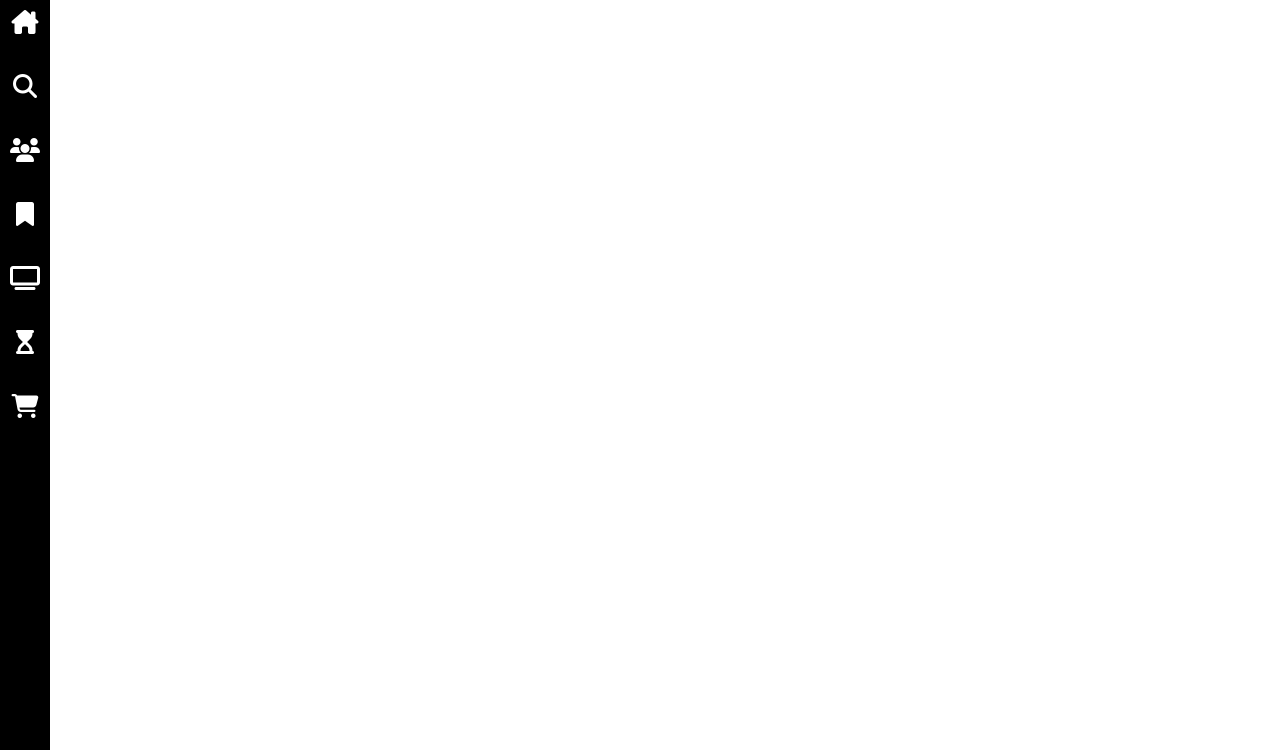
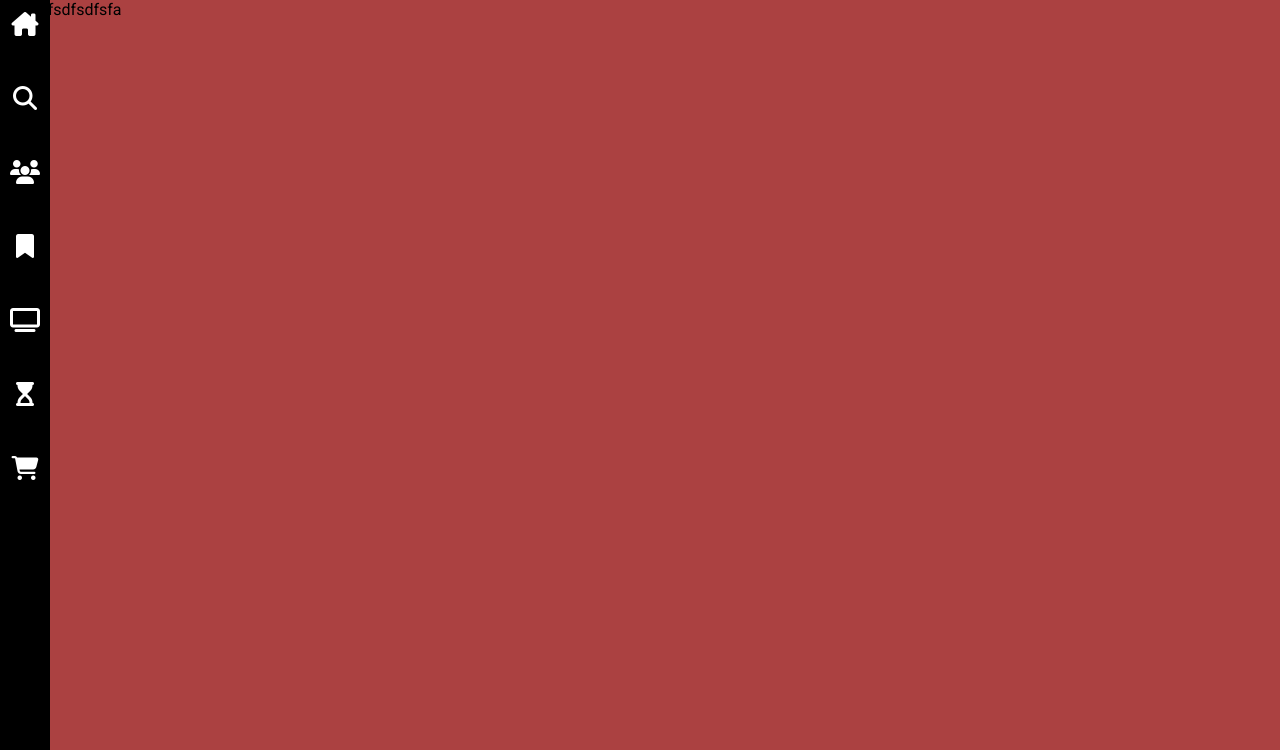
Before and after one commit to samincgs/Flake, a plain HTML site: page index.html in a window 1280 px wide. Shown: the part 50-800 px from the top of the page. Drawn offline with Linux system fonts and the light colour scheme.

Commit message:
working on main content page

```diff
--- a/index.html
+++ b/index.html
@@ -15,6 +15,7 @@
     />
   </head>
   <body>
+    <!-- NAVBAR -->
     <div class="navbar">
       <div class="navbar-container">
         <div class="logo-container">
@@ -43,6 +44,8 @@
         </div>
       </div>
     </div>
+
+    <!-- SIDEBAR -->
     <div class="sidebar">
       <i class="left-menu-icon fa-solid fa-house-chimney"></i>
       <i class="left-menu-icon fa-solid fa-magnifying-glass"></i>
@@ -52,5 +55,10 @@
       <i class="left-menu-icon fa-solid fa-hourglass-start"></i>
       <i class="left-menu-icon fa-solid fa-cart-shopping"></i>
     </div>
+
+    <!-- CONTAINER -->
+    <div class="container">
+      <div class="content-container">asfassfsdfsdfsfa</div>
+    </div>
   </body>
 </html>
--- a/style.css
+++ b/style.css
@@ -105,12 +105,17 @@ body {
   top: 0;
   display: flex;
   flex-direction: column;
-  padding-top: 60px;
+  padding-top: 62px;
   align-items: center;
-  gap: 40px;
+  gap: 50px;
 }
 
 .left-menu-icon {
   color: white;
   font-size: 24px;
 }
+
+.container {
+  background: #ab4141;
+  height: calc(100vh - 50px);
+}
```
